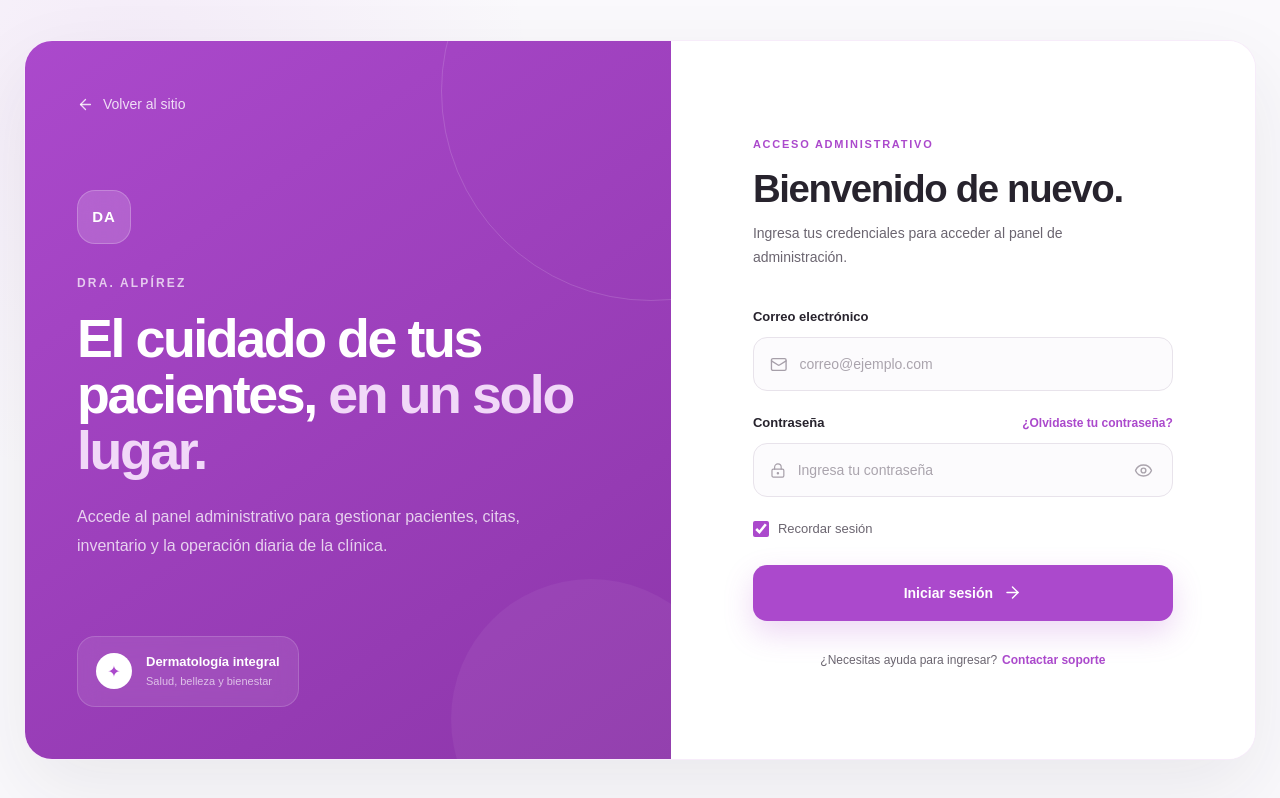
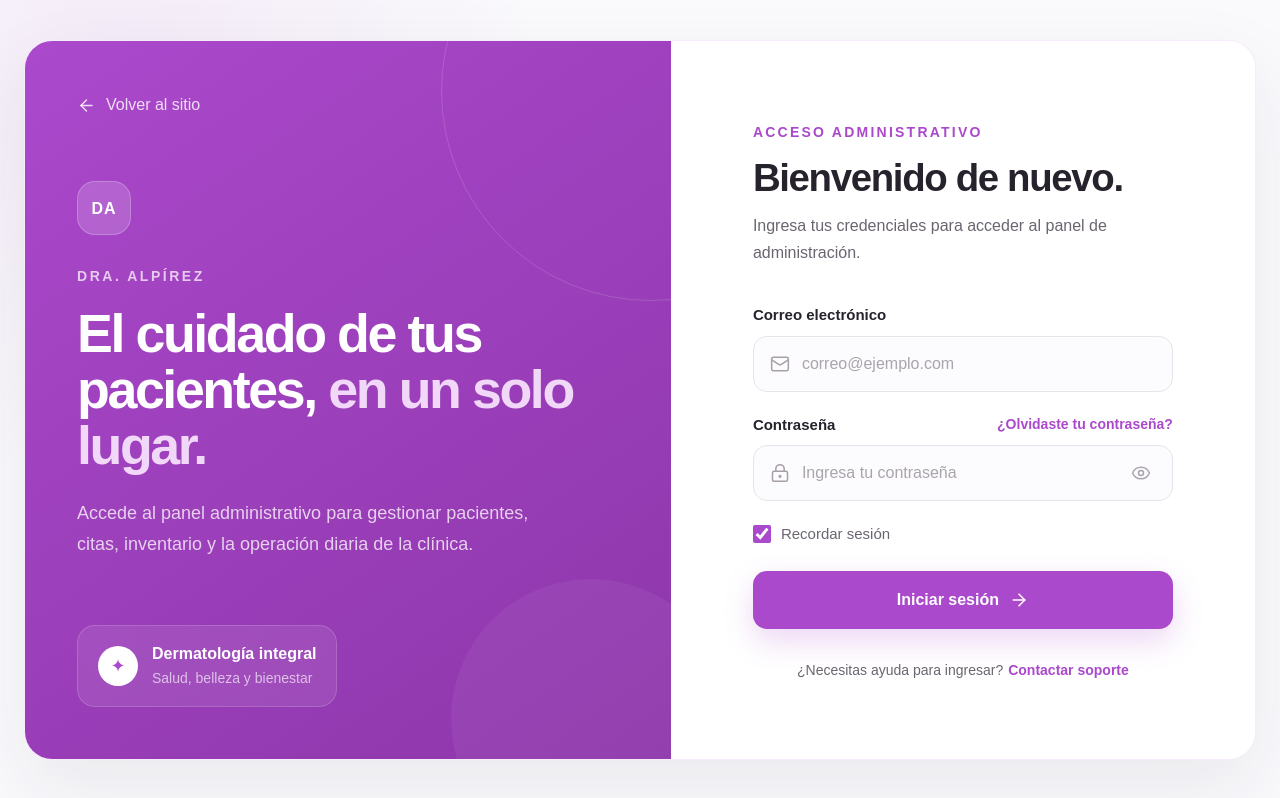
Before and after one commit to Ruben-online/prototipo-web-alpirez, a React (Vite) app in the folder frontend/: page /login in a window 1280 px wide. Built offline with nearby package versions, Linux system fonts and the light colour scheme; no server answers; the database is empty.

Commit message:
style(auth): mejorar legibilidad del login en escritorio y movil

```diff
--- a/frontend/src/styles/auth/login.css
+++ b/frontend/src/styles/auth/login.css
@@ -1,3 +1,7 @@
+/* =========================
+   LOGIN PAGE
+========================= */
+
 .login-page {
   min-height: 100vh;
   padding: 24px;
@@ -94,9 +98,11 @@
 
   display: inline-flex;
   align-items: center;
-  gap: 9px;
+  gap: 10px;
 
-  font-size: 14px;
+  font-size: 16px;
+  line-height: 1.5;
+
   color: rgba(255, 255, 255, 0.82);
 
   transition: var(--transition-fast);
@@ -105,6 +111,13 @@
 .login-back-link:hover {
   color: var(--color-white);
   transform: translateX(-3px);
+}
+
+.login-back-link svg {
+  width: 19px;
+  height: 19px;
+
+  flex-shrink: 0;
 }
 
 .login-brand-content {
@@ -133,7 +146,7 @@
 }
 
 .login-brand-mark span {
-  font-size: 15px;
+  font-size: 16px;
   font-weight: 700;
   letter-spacing: 0.06em;
 }
@@ -143,7 +156,7 @@
 
   margin-bottom: 18px;
 
-  font-size: 12px;
+  font-size: 14px;
   font-weight: 700;
   letter-spacing: 0.18em;
 
@@ -169,8 +182,8 @@
 .login-brand-content > p {
   max-width: 470px;
 
-  font-size: 16px;
-  line-height: 1.8;
+  font-size: 18px;
+  line-height: 1.75;
 
   color: rgba(255, 255, 255, 0.76);
 }
@@ -185,7 +198,7 @@
 
   width: fit-content;
 
-  padding: 15px 18px;
+  padding: 17px 20px;
 
   border: 1px solid rgba(255, 255, 255, 0.16);
   border-radius: 18px;
@@ -196,8 +209,8 @@
 }
 
 .login-brand-footer-icon {
-  width: 36px;
-  height: 36px;
+  width: 40px;
+  height: 40px;
 
   display: flex;
   align-items: center;
@@ -209,22 +222,28 @@
 
   background: var(--color-white);
   color: var(--color-primary);
+
+  font-size: 18px;
 }
 
 .login-brand-footer div {
   display: flex;
   flex-direction: column;
+
+  gap: 3px;
 }
 
 .login-brand-footer strong {
-  font-size: 13px;
+  font-size: 16px;
   font-weight: 600;
+  line-height: 1.4;
 }
 
 .login-brand-footer div span {
   margin-top: 1px;
 
-  font-size: 11px;
+  font-size: 14px;
+  line-height: 1.4;
 
   color: rgba(255, 255, 255, 0.65);
 }
@@ -262,7 +281,7 @@
 
   margin-bottom: 14px;
 
-  font-size: 11px;
+  font-size: 14px;
   font-weight: 700;
   letter-spacing: 0.16em;
 
@@ -282,7 +301,7 @@
 .login-heading p {
   max-width: 390px;
 
-  font-size: 14px;
+  font-size: 16px;
   line-height: 1.7;
 
   color: var(--color-text-light);
@@ -296,19 +315,22 @@
 .login-form {
   display: flex;
   flex-direction: column;
+
   gap: 22px;
 }
 
 .login-field {
   display: flex;
   flex-direction: column;
+
   gap: 9px;
 }
 
 .login-field label,
 .login-password-label label {
-  font-size: 13px;
+  font-size: 15px;
   font-weight: 600;
+  line-height: 1.5;
 
   color: var(--color-text);
 }
@@ -317,7 +339,8 @@
   display: flex;
   align-items: center;
   justify-content: space-between;
-  gap: 20px;
+
+  gap: 12px;
 }
 
 .login-forgot-password {
@@ -325,8 +348,9 @@
 
   background: transparent;
 
-  font-size: 12px;
+  font-size: 14px;
   font-weight: 600;
+  line-height: 1.5;
 
   color: var(--color-primary);
 
@@ -338,7 +362,7 @@
 }
 
 .login-input-wrapper {
-  height: 54px;
+  height: 56px;
 
   display: flex;
   align-items: center;
@@ -365,8 +389,16 @@
     0 0 0 4px rgba(171, 73, 204, 0.08);
 }
 
+.login-input-wrapper > svg {
+  width: 20px;
+  height: 20px;
+
+  flex-shrink: 0;
+}
+
 .login-input-wrapper input {
   width: 100%;
+  min-width: 0;
   height: 100%;
 
   border: none;
@@ -375,7 +407,7 @@
   background: transparent;
 
   font-family: inherit;
-  font-size: 14px;
+  font-size: 16px;
 
   color: var(--color-text);
 }
@@ -389,13 +421,20 @@
   align-items: center;
   justify-content: center;
 
-  padding: 3px;
+  padding: 5px;
+
+  flex-shrink: 0;
 
   background: transparent;
 
   color: #aaa4ad;
 
   transition: var(--transition-fast);
+}
+
+.login-password-toggle svg {
+  width: 20px;
+  height: 20px;
 }
 
 .login-password-toggle:hover {
@@ -407,9 +446,10 @@
 
   display: flex;
   align-items: center;
-  gap: 9px;
+  gap: 10px;
 
-  font-size: 13px;
+  font-size: 15px;
+  line-height: 1.5;
 
   color: var(--color-text-light);
 
@@ -417,19 +457,22 @@
 }
 
 .login-remember input {
-  width: 16px;
-  height: 16px;
+  width: 18px;
+  height: 18px;
+
+  flex-shrink: 0;
 
   accent-color: var(--color-primary);
 }
 
 .login-submit {
   width: 100%;
-  min-height: 56px;
+  min-height: 58px;
 
   display: flex;
   align-items: center;
   justify-content: center;
+
   gap: 10px;
 
   margin-top: 3px;
@@ -438,7 +481,8 @@
 
   background: var(--color-primary);
 
-  font-size: 14px;
+  font-family: inherit;
+  font-size: 16px;
   font-weight: 600;
 
   color: var(--color-white);
@@ -459,6 +503,9 @@
 }
 
 .login-submit svg {
+  width: 20px;
+  height: 20px;
+
   transition: var(--transition-fast);
 }
 
@@ -472,14 +519,17 @@
   transform: none;
 }
 
-/* Mensajes de error y de éxito */
+
+/* =========================
+   ALERTS
+========================= */
 
 .login-alert {
-  padding: 13px 16px;
+  padding: 14px 16px;
 
   border-radius: 12px;
 
-  font-size: 13px;
+  font-size: 15px;
   line-height: 1.6;
 }
 
@@ -495,19 +545,24 @@
   color: #2f7a45;
 }
 
-/* Enlace para volver al inicio de sesión */
+
+/* =========================
+   SECONDARY LINK
+========================= */
 
 .login-secondary-link {
   width: fit-content;
 
   display: inline-flex;
   align-items: center;
+
   gap: 7px;
 
   margin: 18px auto 0;
 
-  font-size: 13px;
+  font-size: 15px;
   font-weight: 600;
+  line-height: 1.5;
 
   color: var(--color-text-light);
 
@@ -533,9 +588,13 @@
   display: flex;
   align-items: center;
   justify-content: center;
+
+  flex-wrap: wrap;
+
   gap: 5px;
 
-  font-size: 12px;
+  font-size: 14px;
+  line-height: 1.6;
 
   color: var(--color-text-light);
 }
@@ -552,6 +611,7 @@
 ========================= */
 
 @media (max-width: 900px) {
+
   .login-page {
     padding: 0;
   }
@@ -580,11 +640,12 @@
   .login-mobile-brand {
     display: flex;
     align-items: center;
+
     gap: 14px;
 
     margin-bottom: 60px;
 
-    font-size: 13px;
+    font-size: 15px;
     font-weight: 700;
     letter-spacing: 0.1em;
 
@@ -604,9 +665,14 @@
 
     color: var(--color-primary);
   }
+
+  .login-mobile-brand .login-brand-mark span {
+    font-size: 16px;
+  }
 }
 
 @media (max-width: 520px) {
+
   .login-form-panel {
     align-items: flex-start;
 
@@ -615,6 +681,8 @@
 
   .login-mobile-brand {
     margin-bottom: 48px;
+
+    font-size: 15px;
   }
 
   .login-heading {
@@ -625,7 +693,40 @@
     font-size: 32px;
   }
 
+  .login-heading p {
+    font-size: 16px;
+  }
+
+  .login-field label,
+  .login-password-label label {
+    font-size: 15px;
+  }
+
+  .login-forgot-password {
+    font-size: 13px;
+  }
+
+  .login-input-wrapper {
+    height: 56px;
+  }
+
+  .login-input-wrapper input {
+    font-size: 16px;
+  }
+
+  .login-remember {
+    font-size: 15px;
+  }
+
+  .login-submit {
+    min-height: 58px;
+
+    font-size: 16px;
+  }
+
   .login-help {
     flex-direction: column;
+
+    font-size: 14px;
   }
 }
```
